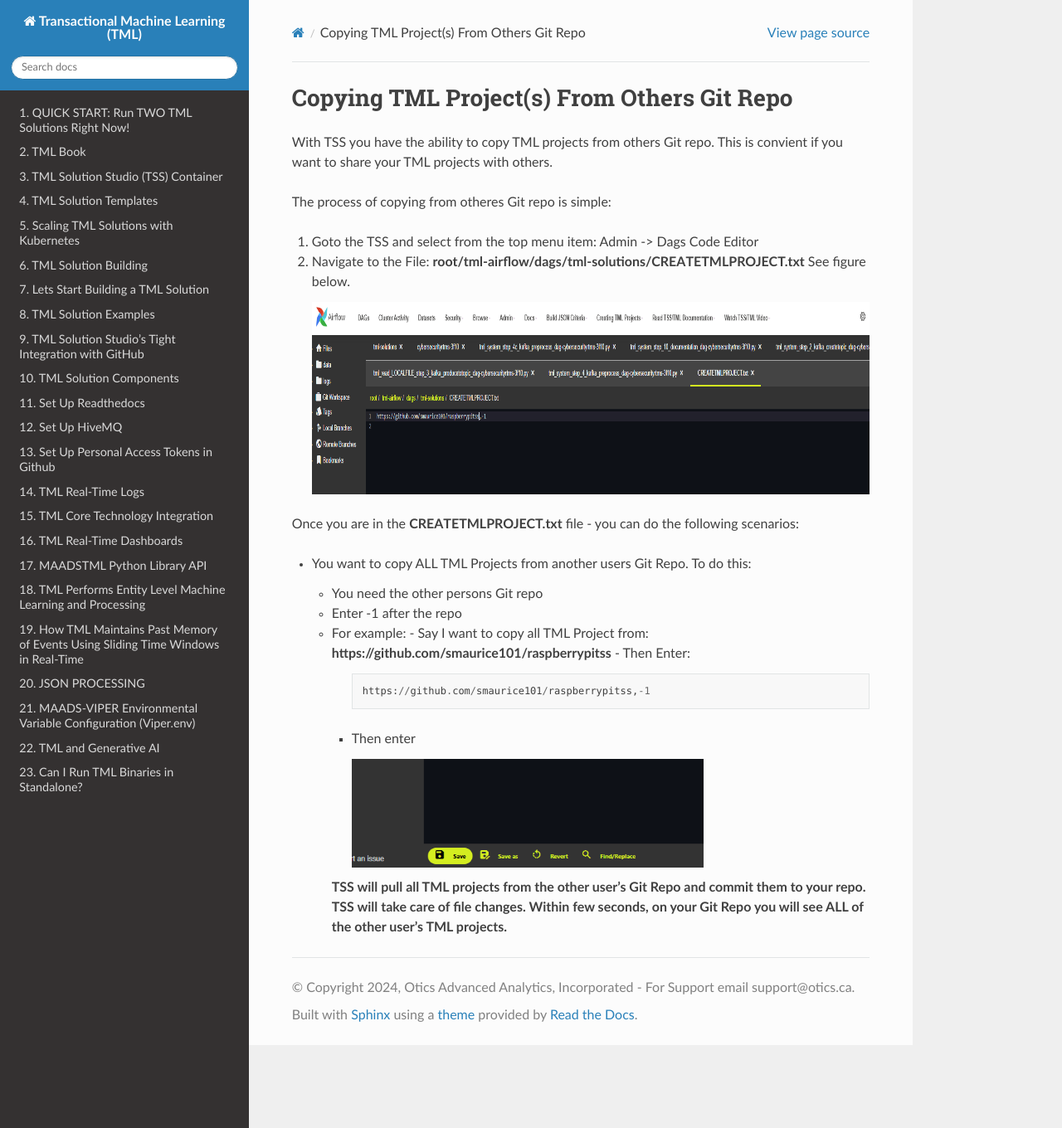
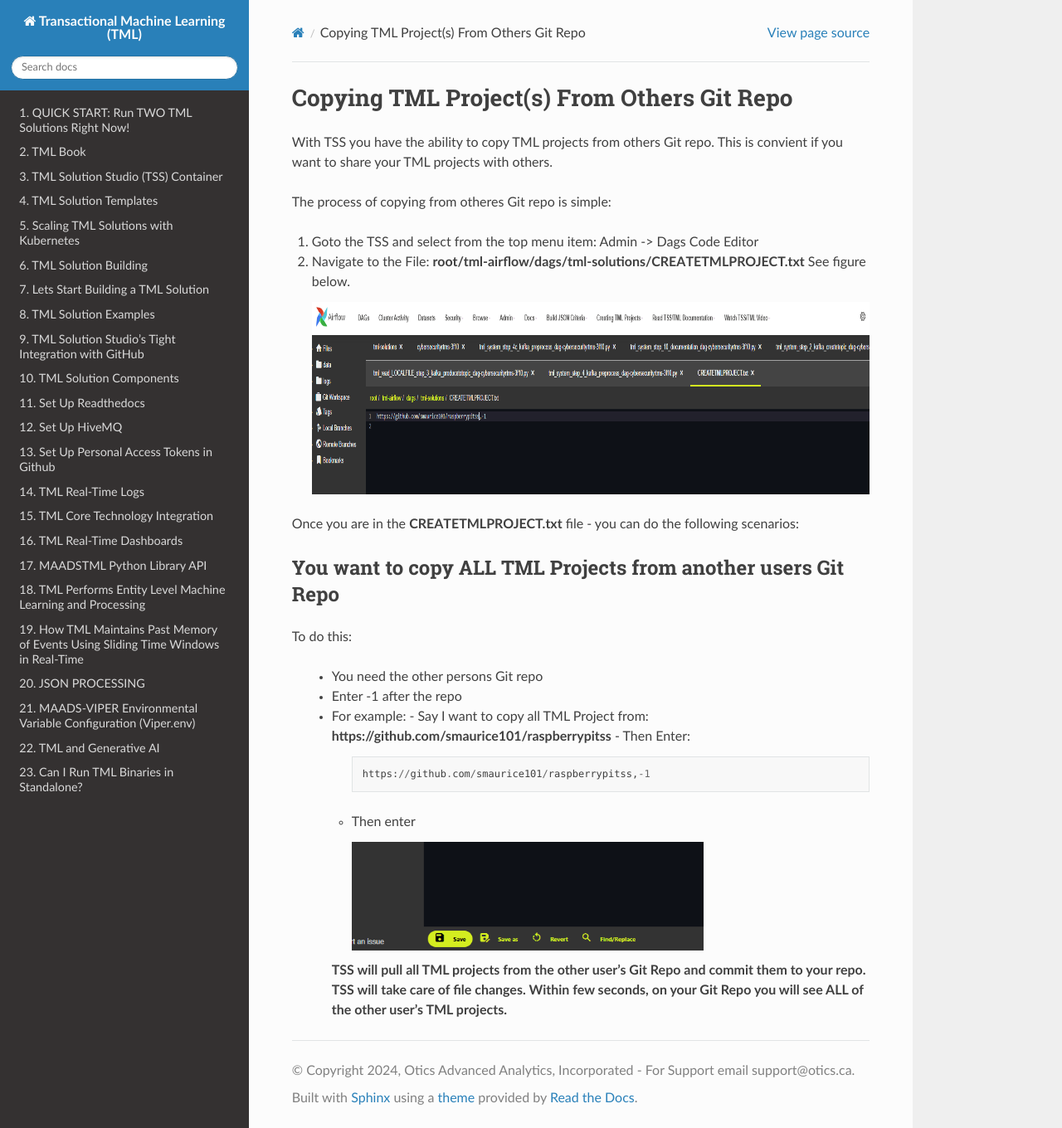
Before and after one commit to smaurice101/readthedocs, a Sphinx documentation site: the page built from docs/source/usercopy.rst, in a window 1280 px wide and 1360 px high. Shown: the whole window at 83% size. Built offline with Sphinx 7.4.7 and the Read the Docs theme 3.1.0, drawn with Linux system fonts in a browser that asks for light colours.

```diff
--- a/docs/source/usercopy.rst
+++ b/docs/source/usercopy.rst
@@ -15,7 +15,10 @@ The process of copying from otheres Git repo is simple:
 
 Once you are in the **CREATETMLPROJECT.txt** file - you can do the following scenarios:
 
-- You want to copy ALL TML Projects from another users Git Repo.  To do this:
+You want to copy ALL TML Projects from another users Git Repo
+------------------------------------------------------
+
+To do this:
 
   - You need the other persons Git repo
   - Enter -1 after the repo
```
